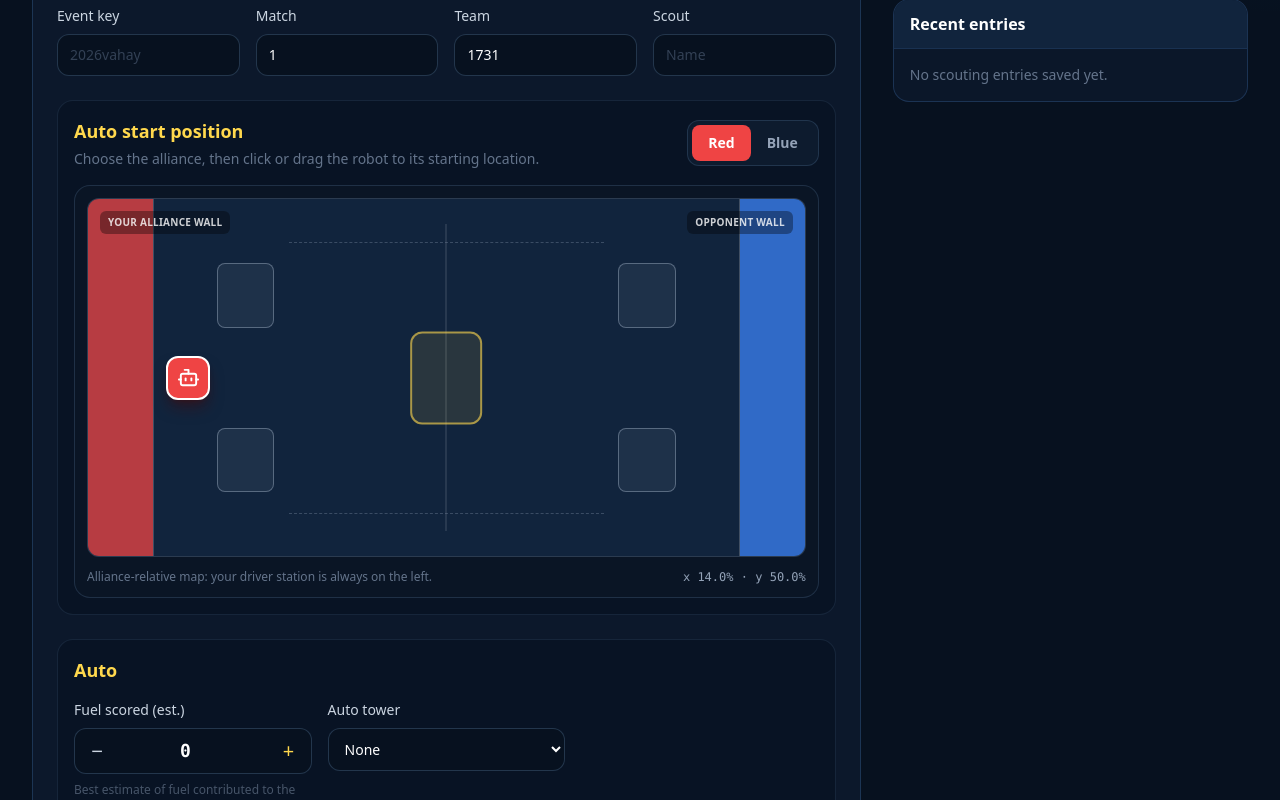
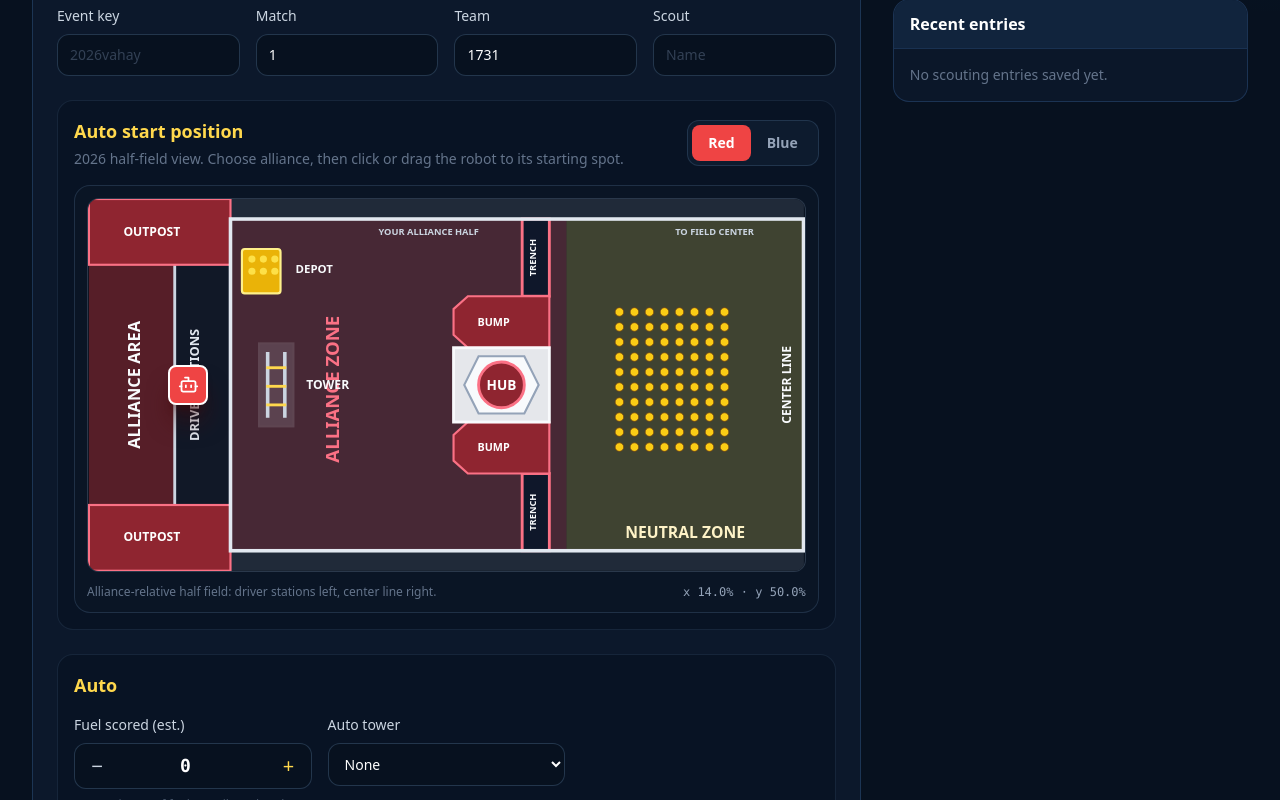
Before and after one commit to IAbbasi04/FRC1731-Scouting-App, a Next.js app: page /scouting in a window 1280 px wide. Shown: the part 430-1230 px from the top of the page. Built offline with nearby package versions, Linux system fonts and the light colour scheme.

Commit message:
feat: replace generic mapper with 2026 half-field model

```diff
--- a/components/auto-start-field.tsx
+++ b/components/auto-start-field.tsx
@@ -11,6 +11,9 @@ type Props = {
   onPositionChange: (position: FieldPoint) => void;
 };
 
+const FIELD_W = 1000;
+const FIELD_H = 520;
+
 function clamp(value: number) {
   return Math.min(100, Math.max(0, value));
 }
@@ -18,20 +21,23 @@ function clamp(value: number) {
 export function AutoStartField({ alliance, position, onAllianceChange, onPositionChange }: Props) {
   function updateFromPointer(event: PointerEvent<HTMLDivElement>) {
     const rect = event.currentTarget.getBoundingClientRect();
-    const x = clamp(((event.clientX - rect.left) / rect.width) * 100);
-    const y = clamp(((event.clientY - rect.top) / rect.height) * 100);
-    onPositionChange({ x, y });
+    onPositionChange({
+      x: clamp(((event.clientX - rect.left) / rect.width) * 100),
+      y: clamp(((event.clientY - rect.top) / rect.height) * 100),
+    });
   }
 
-  const allianceClass = alliance === "red" ? "bg-red-500" : "bg-blue-500";
-  const opponentClass = alliance === "red" ? "bg-blue-500" : "bg-red-500";
+  const isRed = alliance === "red";
+  const allianceFill = isRed ? "#8f2530" : "#173f8f";
+  const allianceSoft = isRed ? "#5c1d26" : "#132f69";
+  const allianceLine = isRed ? "#fb7185" : "#60a5fa";
 
   return (
     <section className="rounded-2xl border border-blue-300/10 bg-[#07111f]/55 p-4">
       <div className="flex flex-col gap-3 sm:flex-row sm:items-center sm:justify-between">
         <div>
           <h2 className="text-lg font-semibold text-[#ffd84d]">Auto start position</h2>
-          <p className="mt-1 text-sm text-slate-500">Choose the alliance, then click or drag the robot to its starting location.</p>
+          <p className="mt-1 text-sm text-slate-500">2026 half-field view. Choose alliance, then click or drag the robot to its starting spot.</p>
         </div>
         <div className="inline-flex rounded-xl border border-blue-300/15 bg-[#0d1b2e] p-1">
           {(["red", "blue"] as const).map((color) => (
@@ -49,7 +55,8 @@ export function AutoStartField({ alliance, position, onAllianceChange, onPositio
 
       <div className="mt-4 overflow-hidden rounded-2xl border border-blue-300/15 bg-[#0a1525] p-3">
         <div
-          className="relative aspect-[2/1] touch-none select-none overflow-hidden rounded-xl border border-slate-700/80 bg-[#11243d]"
+          className="relative touch-none select-none overflow-hidden rounded-xl border border-slate-700/80 bg-[#0b1422]"
+          style={{ aspectRatio: `${FIELD_W} / ${FIELD_H}` }}
           onPointerDown={(event) => {
             event.currentTarget.setPointerCapture(event.pointerId);
             updateFromPointer(event);
@@ -61,31 +68,107 @@ export function AutoStartField({ alliance, position, onAllianceChange, onPositio
             if (event.currentTarget.hasPointerCapture(event.pointerId)) event.currentTarget.releasePointerCapture(event.pointerId);
           }}
         >
-          <div className={`absolute inset-y-0 left-0 w-[9%] opacity-75 ${allianceClass}`} />
-          <div className={`absolute inset-y-0 right-0 w-[9%] opacity-75 ${opponentClass}`} />
-          <div className="absolute inset-y-0 left-[9%] w-px bg-white/20" />
-          <div className="absolute inset-y-0 right-[9%] w-px bg-white/20" />
-          <div className="absolute inset-y-[7%] left-1/2 w-px -translate-x-1/2 bg-white/20" />
-          <div className="absolute left-1/2 top-1/2 h-[26%] w-[10%] -translate-x-1/2 -translate-y-1/2 rounded-xl border-2 border-[#ffd84d]/60 bg-[#ffd84d]/10" title="Hub" />
-          <div className="absolute left-[18%] top-[18%] h-[18%] w-[8%] rounded-lg border border-slate-400/50 bg-slate-400/10" title="Tower / obstacle area" />
-          <div className="absolute bottom-[18%] left-[18%] h-[18%] w-[8%] rounded-lg border border-slate-400/50 bg-slate-400/10" />
-          <div className="absolute right-[18%] top-[18%] h-[18%] w-[8%] rounded-lg border border-slate-400/50 bg-slate-400/10" />
-          <div className="absolute bottom-[18%] right-[18%] h-[18%] w-[8%] rounded-lg border border-slate-400/50 bg-slate-400/10" />
-          <div className="absolute inset-x-[28%] top-[12%] h-px border-t border-dashed border-slate-500/50" />
-          <div className="absolute inset-x-[28%] bottom-[12%] h-px border-t border-dashed border-slate-500/50" />
-          <div className="absolute left-3 top-3 rounded-md bg-black/35 px-2 py-1 text-[10px] font-semibold uppercase tracking-wide text-white/80">Your alliance wall</div>
-          <div className="absolute right-3 top-3 rounded-md bg-black/35 px-2 py-1 text-[10px] font-semibold uppercase tracking-wide text-white/80">Opponent wall</div>
+          <svg viewBox={`0 0 ${FIELD_W} ${FIELD_H}`} className="absolute inset-0 h-full w-full" aria-label="2026 REBUILT alliance half field">
+            <rect x="0" y="0" width="1000" height="520" fill="#202a39" />
+
+            {/* Alliance area behind driver stations */}
+            <rect x="0" y="0" width="120" height="520" fill={allianceSoft} opacity="0.9" />
+            <rect x="120" y="28" width="78" height="464" fill="#111827" stroke="#cbd5e1" strokeWidth="4" />
+            <line x1="198" y1="28" x2="198" y2="492" stroke="#f8fafc" strokeWidth="3" />
+            <text x="72" y="260" fill="#f8fafc" fontSize="23" fontWeight="700" textAnchor="middle" transform="rotate(-90 72 260)">ALLIANCE AREA</text>
+            <text x="154" y="260" fill="#e2e8f0" fontSize="18" fontWeight="700" textAnchor="middle" transform="rotate(-90 154 260)">DRIVER STATIONS</text>
+
+            {/* Outpost zones */}
+            <rect x="0" y="0" width="198" height="92" fill={allianceFill} stroke={allianceLine} strokeWidth="3" />
+            <rect x="0" y="428" width="198" height="92" fill={allianceFill} stroke={allianceLine} strokeWidth="3" />
+            <text x="88" y="52" fill="#fff" fontSize="17" fontWeight="700" textAnchor="middle">OUTPOST</text>
+            <text x="88" y="479" fill="#fff" fontSize="17" fontWeight="700" textAnchor="middle">OUTPOST</text>
+
+            {/* Alliance zone */}
+            <rect x="198" y="28" width="470" height="464" fill={allianceFill} opacity="0.35" />
+            <text x="350" y="266" fill={allianceLine} fontSize="26" fontWeight="800" textAnchor="middle" transform="rotate(-90 350 266)">ALLIANCE ZONE</text>
+
+            {/* Depot */}
+            <rect x="214" y="70" width="54" height="62" rx="4" fill="#eab308" stroke="#fef08a" strokeWidth="3" />
+            <circle cx="228" cy="84" r="5" fill="#fde047" />
+            <circle cx="244" cy="84" r="5" fill="#fde047" />
+            <circle cx="260" cy="84" r="5" fill="#fde047" />
+            <circle cx="228" cy="101" r="5" fill="#fde047" />
+            <circle cx="244" cy="101" r="5" fill="#fde047" />
+            <circle cx="260" cy="101" r="5" fill="#fde047" />
+            <text x="289" y="104" fill="#f8fafc" fontSize="16" fontWeight="700">DEPOT</text>
+
+            {/* Tower */}
+            <g>
+              <rect x="238" y="202" width="48" height="116" fill="#cbd5e1" opacity="0.15" stroke="#e2e8f0" strokeWidth="3" />
+              <line x1="250" y1="214" x2="250" y2="306" stroke="#cbd5e1" strokeWidth="5" />
+              <line x1="274" y1="214" x2="274" y2="306" stroke="#cbd5e1" strokeWidth="5" />
+              <line x1="248" y1="236" x2="276" y2="236" stroke="#ffd84d" strokeWidth="4" />
+              <line x1="248" y1="262" x2="276" y2="262" stroke="#ffd84d" strokeWidth="4" />
+              <line x1="248" y1="288" x2="276" y2="288" stroke="#ffd84d" strokeWidth="4" />
+              <text x="304" y="266" fill="#f8fafc" fontSize="17" fontWeight="700">TOWER</text>
+            </g>
+
+            {/* Human starting line */}
+            <line x1="198" y1="28" x2="198" y2="492" stroke="#f8fafc" strokeWidth="2" strokeDasharray="10 8" opacity="0.8" />
+
+            {/* Robot starting line */}
+            <line x1="622" y1="28" x2="622" y2="492" stroke="#f8fafc" strokeWidth="5" opacity="0.9" />
+            <text x="608" y="260" fill="#f8fafc" fontSize="17" fontWeight="700" textAnchor="middle" transform="rotate(-90 608 260)">ROBOT STARTING LINE</text>
+
+            {/* Trenches */}
+            <g fill="#0f172a" stroke={allianceLine} strokeWidth="4">
+              <rect x="606" y="28" width="38" height="108" />
+              <rect x="606" y="384" width="38" height="108" />
+            </g>
+            <text x="625" y="82" fill="#f8fafc" fontSize="13" fontWeight="700" textAnchor="middle" transform="rotate(-90 625 82)">TRENCH</text>
+            <text x="625" y="438" fill="#f8fafc" fontSize="13" fontWeight="700" textAnchor="middle" transform="rotate(-90 625 438)">TRENCH</text>
+
+            {/* Bumps */}
+            <g fill={allianceFill} stroke={allianceLine} strokeWidth="3">
+              <path d="M 530 136 L 644 136 L 644 208 L 530 208 L 510 190 L 510 154 Z" />
+              <path d="M 530 312 L 644 312 L 644 384 L 530 384 L 510 366 L 510 330 Z" />
+            </g>
+            <text x="566" y="177" fill="#fff" fontSize="15" fontWeight="800" textAnchor="middle">BUMP</text>
+            <text x="566" y="353" fill="#fff" fontSize="15" fontWeight="800" textAnchor="middle">BUMP</text>
+
+            {/* Hub */}
+            <g>
+              <rect x="510" y="208" width="134" height="104" fill="#e5e7eb" stroke="#f8fafc" strokeWidth="4" />
+              <polygon points="525,260 545,220 609,220 629,260 609,300 545,300" fill="#f8fafc" stroke="#94a3b8" strokeWidth="3" />
+              <circle cx="577" cy="260" r="32" fill={allianceFill} stroke={allianceLine} strokeWidth="4" />
+              <text x="577" y="267" fill="#fff" fontSize="19" fontWeight="900" textAnchor="middle">HUB</text>
+            </g>
+
+            {/* Neutral-zone half */}
+            <rect x="668" y="28" width="332" height="464" fill="#7c7420" opacity="0.34" />
+            <text x="834" y="474" fill="#fef3c7" fontSize="22" fontWeight="800" textAnchor="middle">NEUTRAL ZONE</text>
+            <line x1="1000" y1="28" x2="1000" y2="492" stroke="#f8fafc" strokeWidth="6" />
+            <text x="982" y="260" fill="#f8fafc" fontSize="17" fontWeight="700" textAnchor="middle" transform="rotate(-90 982 260)">CENTER LINE</text>
+
+            {/* Fuel cluster near center */}
+            {Array.from({ length: 8 }).map((_, col) =>
+              Array.from({ length: 10 }).map((__, row) => (
+                <circle key={`${col}-${row}`} cx={742 + col * 21} cy={158 + row * 21} r="6" fill="#facc15" stroke="#713f12" strokeWidth="1" />
+              )),
+            )}
+
+            {/* Perimeter and labels */}
+            <rect x="198" y="28" width="802" height="464" fill="none" stroke="#e2e8f0" strokeWidth="5" />
+            <text x="405" y="50" fill="#cbd5e1" fontSize="13" fontWeight="700">YOUR ALLIANCE HALF</text>
+            <text x="820" y="50" fill="#cbd5e1" fontSize="13" fontWeight="700">TO FIELD CENTER</text>
+          </svg>
 
           <div
-            className={`absolute grid h-11 w-11 -translate-x-1/2 -translate-y-1/2 place-items-center rounded-xl border-2 border-white shadow-lg ${alliance === "red" ? "bg-red-500 shadow-red-950/50" : "bg-blue-500 shadow-blue-950/50"}`}
+            className={`absolute grid h-10 w-10 -translate-x-1/2 -translate-y-1/2 place-items-center rounded-lg border-2 border-white shadow-xl ${isRed ? "bg-red-500 shadow-red-950/60" : "bg-blue-500 shadow-blue-950/60"}`}
             style={{ left: `${position.x}%`, top: `${position.y}%` }}
             aria-label={`Robot start at ${position.x.toFixed(0)} percent across, ${position.y.toFixed(0)} percent down`}
           >
-            <Bot size={23} className="text-white" />
+            <Bot size={21} className="text-white" />
           </div>
         </div>
         <div className="mt-3 flex flex-wrap items-center justify-between gap-2 text-xs text-slate-500">
-          <span>Alliance-relative map: your driver station is always on the left.</span>
+          <span>Alliance-relative half field: driver stations left, center line right.</span>
           <span className="font-mono text-slate-400">x {position.x.toFixed(1)}% · y {position.y.toFixed(1)}%</span>
         </div>
       </div>
```
